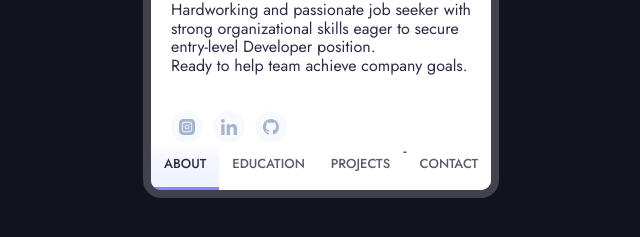
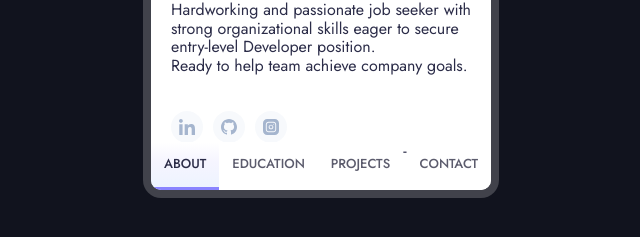
Before and after one commit to UshanagallaShashank/portfolio, a plain HTML site: page index.html in a window 1280 px wide. Shown: the part 435-672 px from the top of the page, 319-959 px from the left. Drawn offline with nearby package versions, Linux system fonts and the light colour scheme; a script that the page names is missing.

Commit message:
Add files via upload

```diff
--- a/index.html
+++ b/index.html
@@ -30,22 +30,22 @@
         </div>
         <div class="card-social">
 
-          <a href="https://www.instagram.com/shashanknani1312/"><svg viewBox="0 0 512 512" xmlns="http://www.w3.org/2000/svg">
-              <path d="M301 256c0 24.852-20.148 45-45 45s-45-20.148-45-45 20.148-45 45-45 45 20.148 45 45zm0 0" />
-              <path
-                d="M332 120H180c-33.086 0-60 26.914-60 60v152c0 33.086 26.914 60 60 60h152c33.086 0 60-26.914 60-60V180c0-33.086-26.914-60-60-60zm-76 211c-41.355 0-75-33.645-75-75s33.645-75 75-75 75 33.645 75 75-33.645 75-75 75zm86-146c-8.285 0-15-6.715-15-15s6.715-15 15-15 15 6.715 15 15-6.715 15-15 15zm0 0" />
-              <path
-                d="M377 0H135C60.562 0 0 60.563 0 135v242c0 74.438 60.563 135 135 135h242c74.438 0 135-60.563 135-135V135C512 60.562 451.437 0 377 0zm45 332c0 49.625-40.375 90-90 90H180c-49.625 0-90-40.375-90-90V180c0-49.625 40.375-90 90-90h152c49.625 0 90 40.375 90 90zm0 0" />
-            </svg></a>
+
           <a href="https://www.linkedin.com/in/shashank-ushangalla1312/"><svg viewBox="0 0 24 24" xmlns="http://www.w3.org/2000/svg">
               <path
                 d="M23.994 24v-.001H24v-8.802c0-4.306-.927-7.623-5.961-7.623-2.42 0-4.044 1.328-4.707 2.587h-.07V7.976H8.489v16.023h4.97v-7.934c0-2.089.396-4.109 2.983-4.109 2.549 0 2.587 2.384 2.587 4.243V24zM.396 7.977h4.976V24H.396zM2.882 0C1.291 0 0 1.291 0 2.882s1.291 2.909 2.882 2.909 2.882-1.318 2.882-2.909A2.884 2.884 0 002.882 0z" />
             </svg></a>
             <a href="https://github.com/shashank1325/"><svg viewBox="0 0 24 24" xmlns="http://www.w3.org/2000/svg">
               <svg xmlns="http://www.w3.org/2000/svg" width="24" height="24" viewBox="0 0 24 24"><path d="M12 0c-6.626 0-12 5.373-12 12 0 5.302 3.438 9.8 8.207 11.387.599.111.793-.261.793-.577v-2.234c-3.338.726-4.033-1.416-4.033-1.416-.546-1.387-1.333-1.756-1.333-1.756-1.089-.745.083-.729.083-.729 1.205.084 1.839 1.237 1.839 1.237 1.07 1.834 2.807 1.304 3.492.997.107-.775.418-1.305.762-1.604-2.665-.305-5.467-1.334-5.467-5.931 0-1.311.469-2.381 1.236-3.221-.124-.303-.535-1.524.117-3.176 0 0 1.008-.322 3.301 1.23.957-.266 1.983-.399 3.003-.404 1.02.005 2.047.138 3.006.404 2.291-1.552 3.297-1.23 3.297-1.23.653 1.653.242 2.874.118 3.176.77.84 1.235 1.911 1.235 3.221 0 4.609-2.807 5.624-5.479 5.921.43.372.823 1.102.823 2.222v3.293c0 .319.192.694.801.576 4.765-1.589 8.199-6.086 8.199-11.386 0-6.627-5.373-12-12-12z"/></svg>
-
 </svg>
-      </a>     </div>
+      </a>
+      <a href="https://www.instagram.com/shashanknani1312/"><svg viewBox="0 0 512 512" xmlns="http://www.w3.org/2000/svg">
+        <path d="M301 256c0 24.852-20.148 45-45 45s-45-20.148-45-45 20.148-45 45-45 45 20.148 45 45zm0 0" />
+        <path
+          d="M332 120H180c-33.086 0-60 26.914-60 60v152c0 33.086 26.914 60 60 60h152c33.086 0 60-26.914 60-60V180c0-33.086-26.914-60-60-60zm-76 211c-41.355 0-75-33.645-75-75s33.645-75 75-75 75 33.645 75 75-33.645 75-75 75zm86-146c-8.285 0-15-6.715-15-15s6.715-15 15-15 15 6.715 15 15-6.715 15-15 15zm0 0" />
+        <path
+          d="M377 0H135C60.562 0 0 60.563 0 135v242c0 74.438 60.563 135 135 135h242c74.438 0 135-60.563 135-135V135C512 60.562 451.437 0 377 0zm45 332c0 49.625-40.375 90-90 90H180c-49.625 0-90-40.375-90-90V180c0-49.625 40.375-90 90-90h152c49.625 0 90 40.375 90 90zm0 0" />
+      </svg></a>  </div>
       </div>
       <div class="card-section" id="experience">
         <div class="card-content">
```
